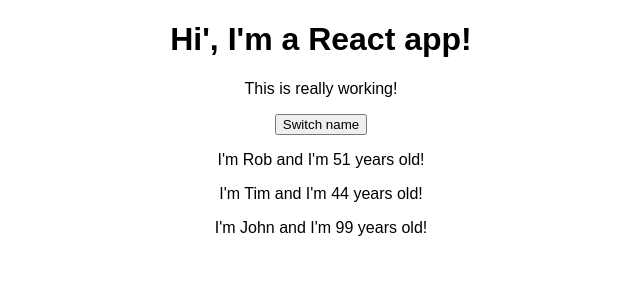
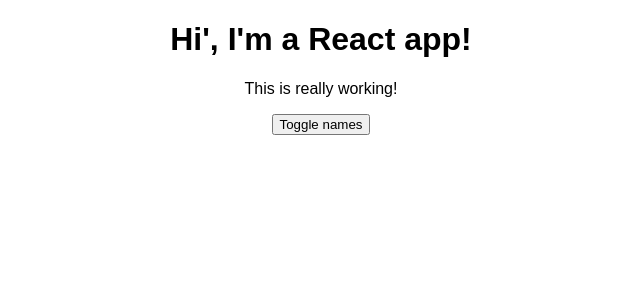
Before and after one commit to issue4th/ReactLearn, a React (Create React App) app in the folder client/: page / in a window 1280 px wide. Shown: the top 300 px of the page, without its empty margins (319-959 px from the left). Built offline with nearby package versions, Linux system fonts and the light colour scheme.

Commit message:
Add toggle functionality to align better with tutorial

```diff
--- a/client/src/components/Cockpit/Cockpit.js
+++ b/client/src/components/Cockpit/Cockpit.js
@@ -7,7 +7,7 @@
     <div className={classes.Cockpit}>
       <h1>Hi', I'm a React app!</h1>
       <p>This is really working!</p>
-      <button onClick={props.clickHandler}>Switch name</button>
+      <button onClick={props.clickHandler}>Toggle names</button>
     </div>
   );
 };
--- a/client/src/containers/App.js
+++ b/client/src/containers/App.js
@@ -12,6 +12,12 @@
       { id: 234, name: 'Tim', age: 44 },
       { id: 345, name: 'John', age: 99 },
     ],
+    showPersons: false,
+  };
+
+  togglePersonshandler = (index) => {
+    let showPersons = this.state.showPersons;
+    this.setState({ showPersons: !showPersons });
   };
 
   switchNameHandler = (index) => {
@@ -21,13 +27,17 @@
   };
 
   render = () => {
+    const personsJsx = !this.state.showPersons ? null : (
+      <Persons
+        persons={this.state.persons}
+        clickHandler={this.switchNameHandler}
+      />
+    );
+
     return (
       <div className='App'>
-        <Cockpit clickHandler={() => this.switchNameHandler(0)} />
-        <Persons
-          persons={this.state.persons}
-          clickHandler={this.switchNameHandler}
-        />
+        <Cockpit clickHandler={this.togglePersonshandler} />
+        {personsJsx}
       </div>
     );
   };
```
